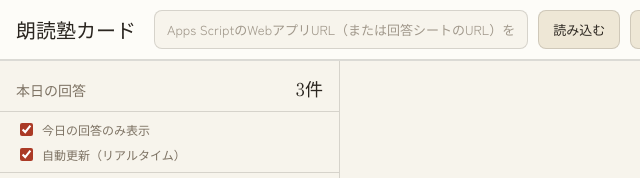
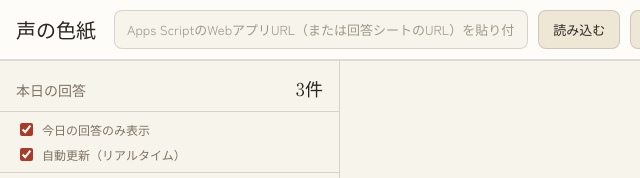
Before and after one commit to kaoriykamioka-glitch/roudoku-coach, a plain HTML site: page cards/index.html in a window 1280 px wide. Shown: the top 178 px of the page, 0-640 px from the left. Drawn offline with Linux system fonts and the light colour scheme; a web font is replaced by a local one.

Commit message:
Add files via upload

```diff
--- a/cards/index.html
+++ b/cards/index.html
@@ -3,7 +3,7 @@
 <head>
 <meta charset="UTF-8">
 <meta name="viewport" content="width=device-width, initial-scale=1.0, viewport-fit=cover">
-<title>朗読塾カード</title>
+<title>声の色紙</title>
 <link rel="preconnect" href="https://fonts.googleapis.com">
 <link rel="preconnect" href="https://fonts.gstatic.com" crossorigin>
 <link href="https://fonts.googleapis.com/css2?family=Yuji+Syuku&family=Shippori+Mincho:wght@400;500;700&family=Zen+Kaku+Gothic+New:wght@400;500;700&display=swap" rel="stylesheet">
@@ -322,7 +322,7 @@
 <div id="app">
 
   <div id="setup">
-    <div class="title">朗読塾カード</div>
+    <div class="title">声の色紙</div>
     <div class="urlbox">
       <input type="url" id="sheet-url" placeholder="Apps ScriptのWebアプリURL（または回答シートのURL）を貼り付け">
     </div>
```
